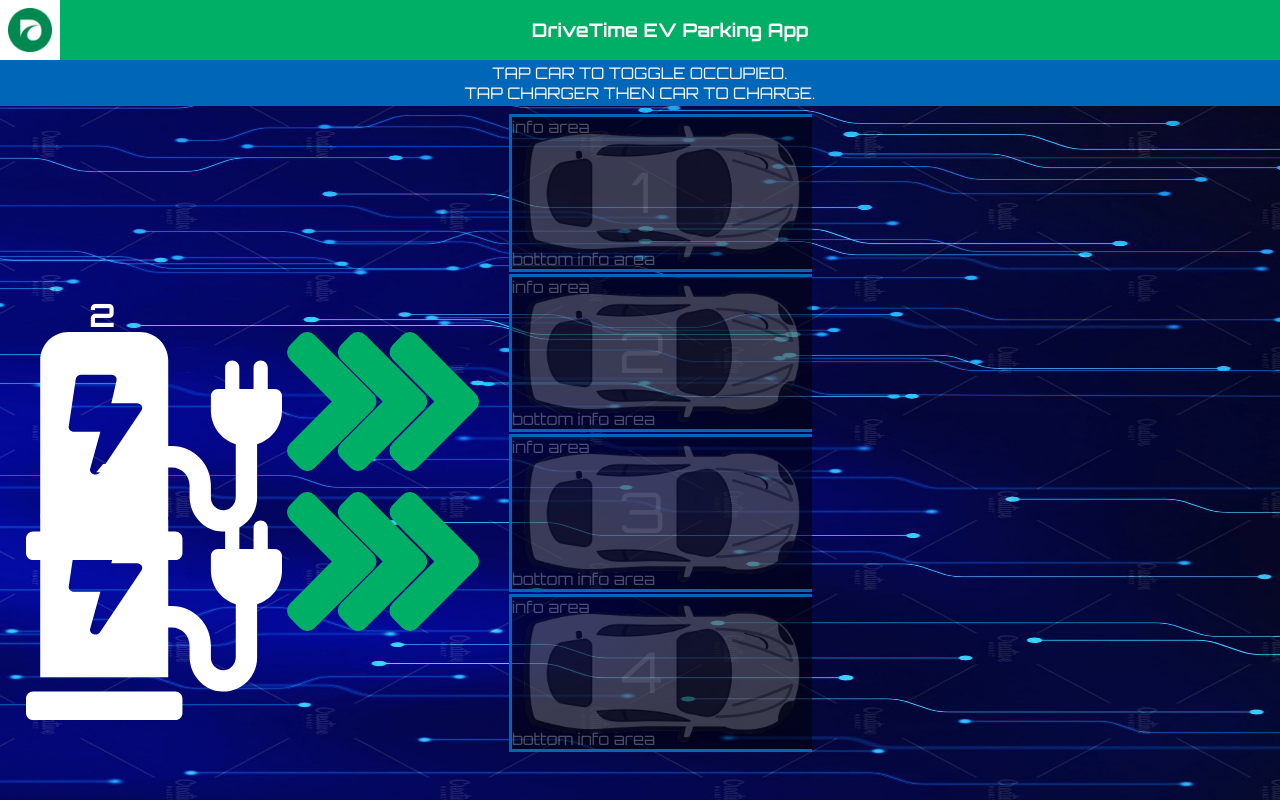
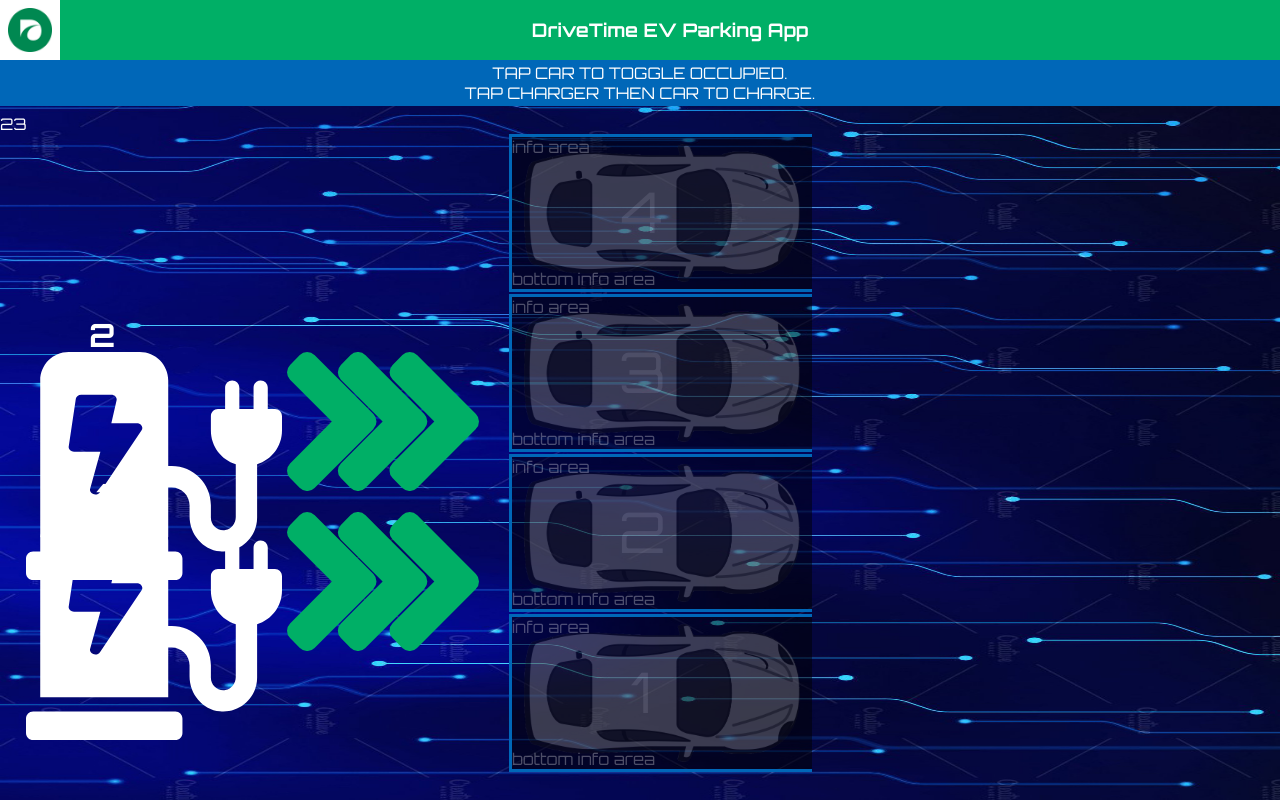
Before and after one commit to adpace-dt/DT-EV-APP-Angular, an Angular app in the folder DT-EV-NG-APP/: page / in a window 1280 px wide. Built offline with nearby package versions, Linux system fonts and the light colour scheme; a web font is replaced by a local one.

Commit message:
updates to click logic for chargers and spots. added many @Input and @Outputs.

```diff
--- a/DT-EV-NG-APP/src/app/charger/charger.component.html
+++ b/DT-EV-NG-APP/src/app/charger/charger.component.html
@@ -1,7 +1,7 @@
 <div class="charger">
   <h1>{{chargerNumber}}</h1>
   <div class="graphic-container" (click)="clickEmitter()">
-    <div class="charger-icon"><img class="animated pulse" style="color: white;" src="../../assets/img/charging-station-solid.svg" alt=""></div>
+    <div class="charger-icon"><img [ngClass]="{'animated pulse' : pendingChargerSlot === slotNumber}" class="animated pulse" style="color: white;" src="../../assets/img/charging-station-solid.svg" alt=""></div>
     <div class="arrows">
 <!--      charging-->
       <svg id="Layer_1" data-name="Layer 1" xmlns="http://www.w3.org/2000/svg" viewBox="0 0 442.03 320.08">
--- a/DT-EV-NG-APP/src/app/charger/charger.component.ts
+++ b/DT-EV-NG-APP/src/app/charger/charger.component.ts
@@ -1,15 +1,15 @@
-import {Component, OnInit, Input, Output, EventEmitter} from '@angular/core';
+import {Component, OnInit, OnChanges, Input, Output, EventEmitter, SimpleChanges} from '@angular/core';
 
 @Component({
   selector: 'app-charger',
   templateUrl: './charger.component.html',
   styleUrls: ['./charger.component.scss']
 })
-export class ChargerComponent implements OnInit {
+export class ChargerComponent implements OnInit, OnChanges {
   @Input() chargerNumber: number;
   @Input() slotNumber: number;
   @Input() pendingChargerSlot: number;
-  @Output() chargerClickOutput = new EventEmitter<number>();
+  @Output() chargerClickOutput = new EventEmitter<object>();
 
   constructor() {
   }
@@ -17,7 +17,18 @@
   ngOnInit() {
   }
 
+  ngOnChanges(changes: SimpleChanges): void {
+    if (this.pendingChargerSlot === this.slotNumber) {
+      console.log(this.pendingChargerSlot);
+    }
+  }
+
   clickEmitter() {
-    this.chargerClickOutput.emit(this.slotNumber);
+    let payload = {
+      slotNumber: this.slotNumber,
+      chargerNumber: this.chargerNumber
+    };
+
+    this.chargerClickOutput.emit(payload);
   }
 }
--- a/DT-EV-NG-APP/src/app/main/main.component.html
+++ b/DT-EV-NG-APP/src/app/main/main.component.html
@@ -1,23 +1,23 @@
 <div>
 
-  <p class="info animated pulse">TAP CAR TO TOGGLE OCCUPIED.<br>TAP CHARGER THEN CAR TO CHARGE.</p>
+  <p class="info">TAP CAR TO TOGGLE OCCUPIED.<br>TAP CHARGER THEN CAR TO CHARGE.</p>
 
-  <div class="main-container">
+  <div class="main-container">{{chargerOneSlot}}{{chargerTwoSlot}}
     <div class="row">
-      <div class="col-40"><div *ngIf="chargerOneSlot === 1 || chargerTwoSlot === 1"><app-charger [chargerNumber]="2" [slotNumber]="1" [pendingChargerSlot]="pendingChargerSlot" (chargerClickOutput)="chargerClickHandler($event)"></app-charger></div></div>
-      <div class="col-60"><app-parking-spot [spotNumber]="1"></app-parking-spot></div>
+      <div class="col-40"><div *ngIf="chargerOneSlot === 4 || chargerTwoSlot === 4"><app-charger [chargerNumber]="2" [slotNumber]="4" [pendingChargerSlot]="pendingChargerSlot" (chargerClickOutput)="chargerClickHandler($event)"></app-charger></div></div>
+      <div class="col-60"><app-parking-spot [spotNumber]="4" [pendingChargerSlot]="pendingChargerSlot" (parkingSpotClickOutput)="parkingSpotClickHandler($event)"></app-parking-spot></div>
     </div>
     <div class="row">
-      <div class="col-40"><div *ngIf="chargerOneSlot === 2 || chargerTwoSlot === 2"><app-charger [chargerNumber]="2" [slotNumber]="2" [pendingChargerSlot]="pendingChargerSlot" (chargerClickOutput)="chargerClickHandler($event)"></app-charger></div></div>
-      <div class="col-60"><app-parking-spot [spotNumber]="2"></app-parking-spot></div>
+      <div class="col-40"><div *ngIf="chargerOneSlot === 3 || chargerTwoSlot === 3"><app-charger [chargerNumber]="2" [slotNumber]="3" [pendingChargerSlot]="pendingChargerSlot" (chargerClickOutput)="chargerClickHandler($event)"></app-charger></div></div>
+      <div class="col-60"><app-parking-spot [spotNumber]="3" [pendingChargerSlot]="pendingChargerSlot" (parkingSpotClickOutput)="parkingSpotClickHandler($event)"></app-parking-spot></div>
     </div>
     <div class="row">
-      <div class="col-40"><div *ngIf="chargerOneSlot === 3 || chargerTwoSlot === 3"><app-charger [chargerNumber]="1" [slotNumber]="3" [pendingChargerSlot]="pendingChargerSlot" (chargerClickOutput)="chargerClickHandler($event)"></app-charger></div></div>
-      <div class="col-60"><app-parking-spot [spotNumber]="3"></app-parking-spot></div>
+      <div class="col-40"><div *ngIf="chargerOneSlot === 2 || chargerTwoSlot === 2"><app-charger [chargerNumber]="1" [slotNumber]="2" [pendingChargerSlot]="pendingChargerSlot" (chargerClickOutput)="chargerClickHandler($event)"></app-charger></div></div>
+      <div class="col-60"><app-parking-spot [spotNumber]="2" [pendingChargerSlot]="pendingChargerSlot" (parkingSpotClickOutput)="parkingSpotClickHandler($event)"></app-parking-spot></div>
     </div>
     <div class="row">
-      <div class="col-40"><div *ngIf="chargerOneSlot === 4 || chargerTwoSlot === 4"><app-charger [chargerNumber]="1" [slotNumber]="4" [pendingChargerSlot]="pendingChargerSlot" (chargerClickOutput)="chargerClickHandler($event)"></app-charger></div></div>
-      <div class="col-60"><app-parking-spot [spotNumber]="4"></app-parking-spot></div>
+      <div class="col-40"><div *ngIf="chargerOneSlot === 1 || chargerTwoSlot === 1"><app-charger [chargerNumber]="1" [slotNumber]="1" [pendingChargerSlot]="pendingChargerSlot" (chargerClickOutput)="chargerClickHandler($event)"></app-charger></div></div>
+      <div class="col-60"><app-parking-spot [spotNumber]="1" [pendingChargerSlot]="pendingChargerSlot" (parkingSpotClickOutput)="parkingSpotClickHandler($event)"></app-parking-spot></div>
     </div>
   </div>
 
--- a/DT-EV-NG-APP/src/app/main/main.component.ts
+++ b/DT-EV-NG-APP/src/app/main/main.component.ts
@@ -1,4 +1,5 @@
 import {Component, OnInit} from '@angular/core';
+import {BehaviorSubject} from "rxjs";
 
 @Component({
   selector: 'app-main',
@@ -10,18 +11,53 @@
   chargerOneSlot = 2;
   chargerTwoSlot = 3;
   pendingChargerSlot: number = null;
+  pendingChargerNumber: number = null;
   parkingSlotOneOccupied = false;
   parkingSlotTwoOccupied = false;
   parkingSlotThreeOccupied = false;
   parkingSlotFourOccupied = false;
+  // private pendingChargerSlot$: BehaviorSubject<number>;
+  // pcs: number = null;
 
   constructor() {
   }
 
-  ngOnInit() {
+  ngOnInit(): void {
+    /* this.pendingChargerSlot$ = new BehaviorSubject(null);
+     this.pendingChargerSlot$
+       .subscribe(x => {
+         if (x !== null) {
+           this.pcs = x;
+           console.log('pendingChargerSlot$ inside if', this.pcs)
+         }
+       });*/
+  }
+
+  resetPendingCharger() {
+    this.pendingChargerSlot = null;
+    this.pendingChargerNumber = null;
   }
 
   chargerClickHandler($event) {
-    this.pendingChargerSlot = $event;
+    if (this.pendingChargerSlot === null) {
+      this.pendingChargerSlot = $event.slotNumber;
+      this.pendingChargerNumber = $event.chargerNumber;
+    } else if (this.pendingChargerSlot === $event.slotNumber) { //if the user clicks the charger a second time
+      this.resetPendingCharger()
+    } else if (this.pendingChargerSlot !== null && this.pendingChargerSlot !== $event.slotNumber) {
+      this.pendingChargerSlot = $event.slotNumber;
+      this.pendingChargerNumber = $event.chargerNumber;
+    }
+  }
+
+  parkingSpotClickHandler($event) {
+    console.log($event, 'parkingSpotClickHandler');
+    if (this.pendingChargerNumber === 1) {
+      this.chargerOneSlot = $event;
+    } else {
+      this.chargerTwoSlot = $event  ;
+    }
+
+    this.resetPendingCharger()
   }
 }
--- a/DT-EV-NG-APP/src/app/parking-spot/parking-spot.component.html
+++ b/DT-EV-NG-APP/src/app/parking-spot/parking-spot.component.html
@@ -1,5 +1,5 @@
-<div (click)="active = !active" class="parking-spot">
-  <div class="car" [ngClass]="{'active': active}">
+<div (click)="clickEmitter()" class="parking-spot">
+  <div class="car" [ngClass]="{'active': occupied}">
     <div class="info">
       <div class="top">info area</div>
       <div class="middle">{{spotNumber}}</div>
--- a/DT-EV-NG-APP/src/app/parking-spot/parking-spot.component.ts
+++ b/DT-EV-NG-APP/src/app/parking-spot/parking-spot.component.ts
@@ -1,4 +1,4 @@
-import {Component, OnInit, Input} from '@angular/core';
+import {Component, OnInit, Input, EventEmitter, Output} from '@angular/core';
 
 @Component({
   selector: 'app-parking-spot',
@@ -6,8 +6,11 @@
   styleUrls: ['./parking-spot.component.scss']
 })
 export class ParkingSpotComponent implements OnInit {
+  @Input() spotNumber: number;
+  @Input() pendingChargerSlot;
+  @Output() parkingSpotClickOutput = new EventEmitter<number>();
 
-  active = false;
+  occupied = false;
 
   constructor() {
   }
@@ -15,5 +18,20 @@
   ngOnInit() {
   }
 
-  @Input() spotNumber: number;
+  clickEmitter() {
+    if (this.pendingChargerSlot === null) {
+      this.occupied = !this.occupied;
+    } else if (this.pendingChargerSlot) {
+      this.occupied = true;
+      this.parkingSpotClickOutput.emit(this.spotNumber);
+    }
+
+    /*let payload = {
+      spotNumber: this.spotNumber,
+      occupied: this.occupied
+    };*/
+
+  }
+
+
 }
```
